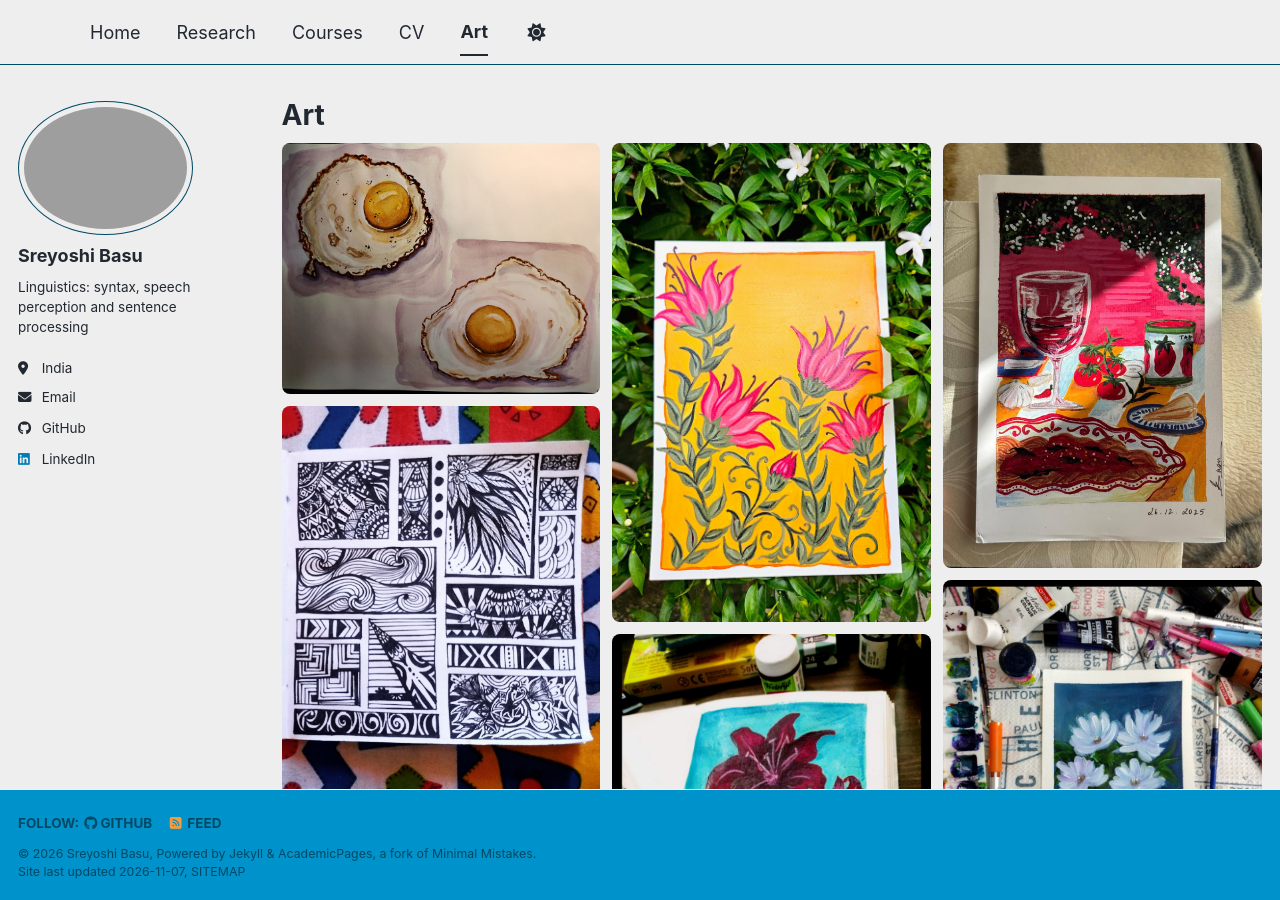
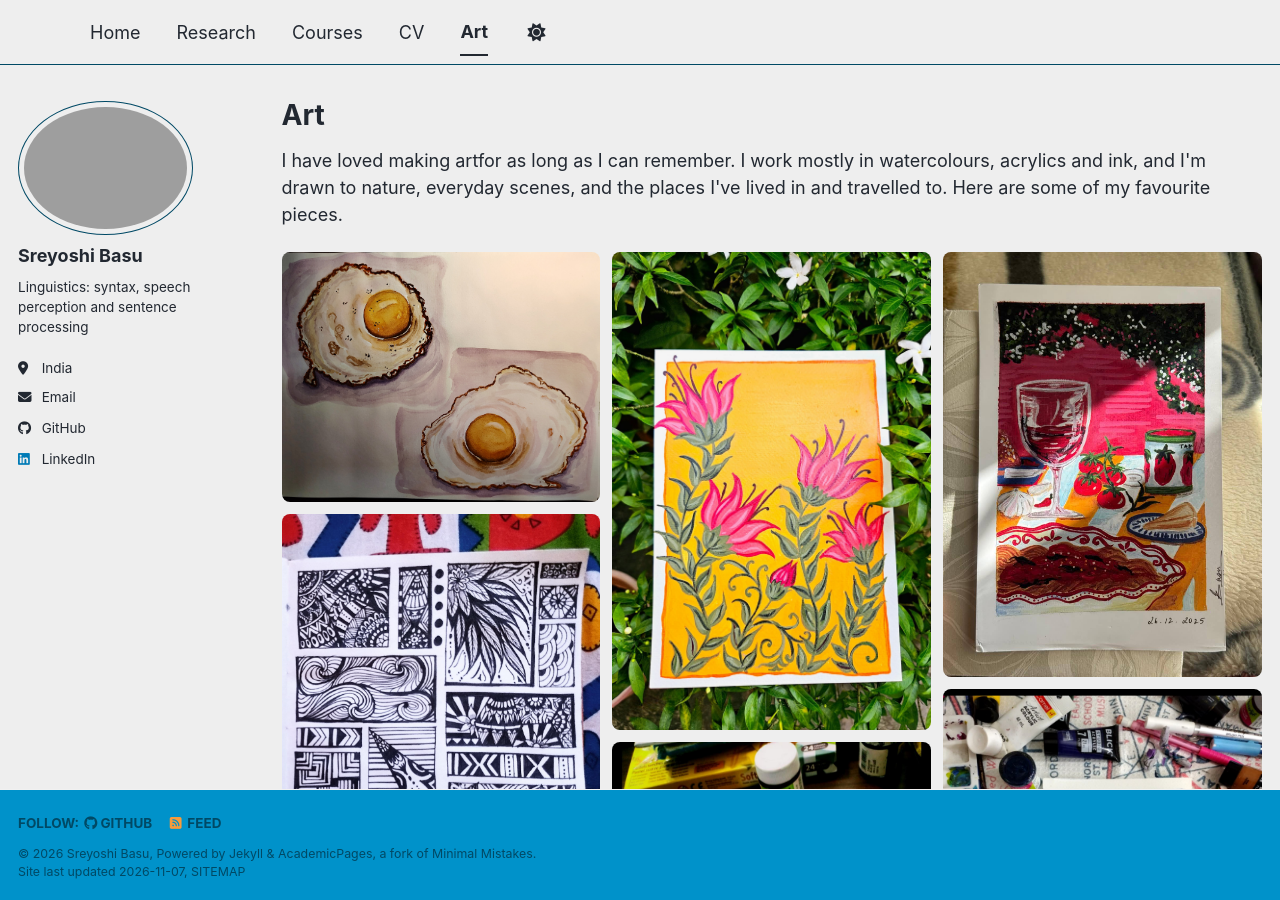
Before and after one commit to sreyoshi-basu/sreyoshi-basu.github.io, a Jekyll site: the page built from _pages/art.md, in a window 1280 px wide and 900 px high. Built offline with Jekyll 4.4.1, drawn with Linux system fonts in a browser that asks for light colours; a script bundle is joined from its source files by our own code; a style sheet for code colours, icons or effects is not loaded.

Commit message:
Update art.md

```diff
--- a/_pages/art.md
+++ b/_pages/art.md
@@ -16,6 +16,8 @@ author_profile: true
   @media (max-width: 500px) { .gallery { column-count: 1; } }
 </style>
 
+<p>I have loved making artfor as long as I can remember. I work mostly in watercolours, acrylics and ink, and I'm drawn to nature, everyday scenes, and the places I've lived in and travelled to. Here are some of my favourite pieces.</p>
+
 <div class="gallery">
 {% for file in site.static_files %}
   {% if file.path contains '/images/art/' %}
```
